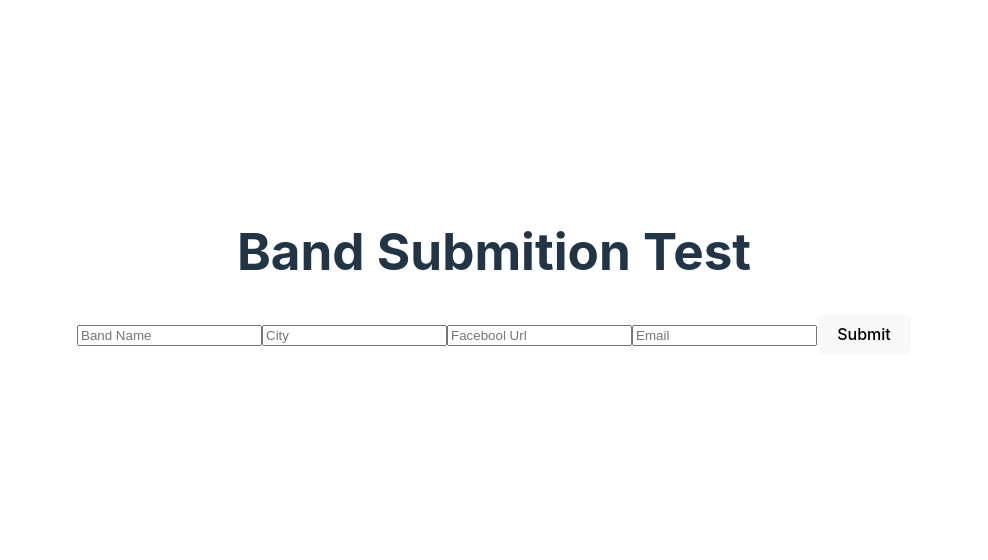
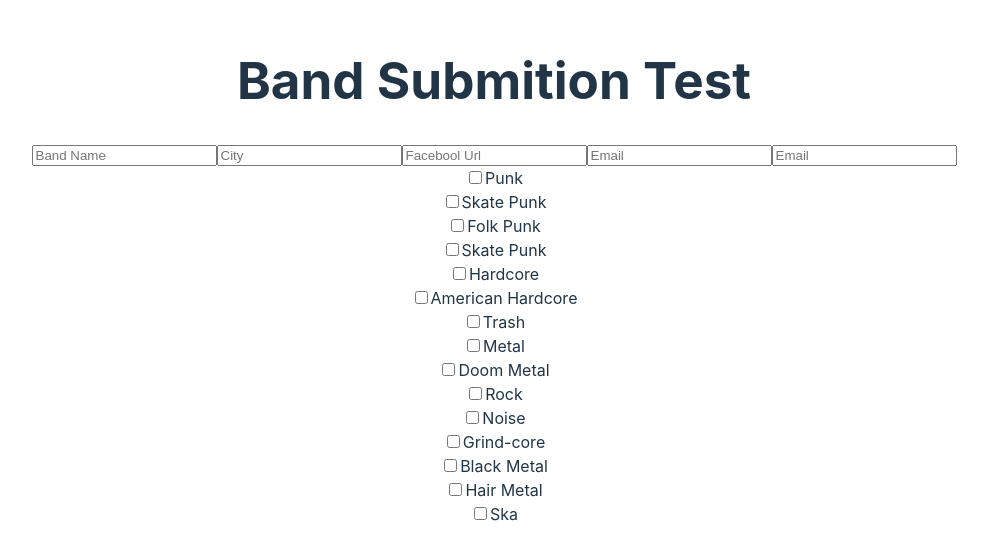
Before and after one commit to Domniea/BandSpace, a React (Vite) app in the folder client/: page /bandsubmit in a window 1280 px wide. Shown: the part 128-688 px from the top of the page, without its empty margins (146-1134 px from the left). Built offline with nearby package versions, Linux system fonts and the light colour scheme.

Commit message:
Displaying Checkboxes

```diff
--- a/client/src/components/BandForm.jsx
+++ b/client/src/components/BandForm.jsx
@@ -1,30 +1,63 @@
 import React from 'react'
 import { useState } from "react"
+import  genres  from '../utils/genres'
 
 function bandForm() {
+
     const initInputs= {
         name: '',
         city: '',
         facebookURL: '',
+        genre: [],
         email: ''
     }
 
     const [inputs, setInputs] = useState({})
+    const [checkedGenres, setCheckedGenres] = useState(
+        new Array(genres.length).fill(false)
+    )
 
     function handleChange(e) {
-        const { name, value } = e.target
+        const { name, value ,type, checkbox} = e.target
         setInputs(prevState =>  ({
             ...prevState,
-            [name]: value
+            [name]: type === checkbox ? checked : value
         }))
     }
 
-    console.log(inputs)
+    // console.log(inputs)
+
+    function handleCheckedGenreChange() {
+        console.log(checkedGenres)
+    }
 
     function handleSubmit(e) {
         e.preventDefault()
         console.log(inputs)
     }
+
+    // console.log(genres)
+    // genres.map((type, index)=> {
+    //     console.log(type.genre, index)
+    // })
+
+    const checkboxGenre = genres.map((type, index) => {
+        // console.log(type)
+        return(
+                <div key={index}>
+                    <input
+                        type='checkbox'
+                        name={type.genre}
+                        id={`checkbox-genre-${type.genre}`}
+                        value={type.genre}
+                        checked={checkedGenres[index]}
+                        onChange={handleCheckedGenreChange}
+                    />
+                    <label htmlFor={`checkbox-genre-${type.genre}`}>{type.genre}</label>
+                </div>
+        )
+    })
+
 
     return (
         <>
@@ -58,7 +91,25 @@
                         onChange={handleChange}
                         placeholder='Email'
                     />
-                    <button>Submit</button>
+                    <input
+                        type="email"
+                        name='email'
+                        value={inputs.email}
+                        onChange={handleChange}
+                        placeholder='Email'
+                    />
+                    <div className='checkbox--genres'>
+                        {checkboxGenre}
+                    </div>
+                    {/* <div onChange={handleChange}>
+                        <input type='radio' value={inputs.genre} name='genre' />
+                        <input type='radio' value={inputs.genre} name='genre' />
+                        <input type='radio' value={inputs.genre} name='genre' />
+                        <input type='radio' value={inputs.genre} name='genre' />
+                        <input type='radio' value={inputs.genre} name='genre' />
+                        <input type='radio' value={inputs.genre} name='genre' />
+                        <button>Submit</button>
+                    </div> */}
                 </form>
             </div>
         </>
--- /dev/null
+++ b/client/src/utils/genres.js
@@ -0,0 +1,49 @@
+const genres = [
+    {
+        genre: "Punk"
+    },
+    {
+        genre: "Skate Punk"
+    },
+    {
+        genre: "Folk Punk"
+    },
+    {
+        genre: "Skate Punk"
+    },
+    {
+        genre: "Hardcore"
+    },
+    {
+        genre: "American Hardcore"
+    },
+    {
+        genre: "Trash"
+    },
+    {
+        genre: "Metal"
+    },
+    {
+        genre: "Doom Metal"
+    },
+    {
+        genre: "Rock"
+    },
+    {
+        genre: "Noise"
+    },
+    {
+        genre: "Grind-core"
+    },
+    {
+        genre: "Black Metal"
+    },
+    {
+        genre: "Hair Metal"
+    },
+    {
+        genre: "Ska"
+    },
+]
+
+export default genres
```
Also changed, not shown: package.json (added, +28 -0 lines), 1 other file (tests, documents, lock files or other folders).
